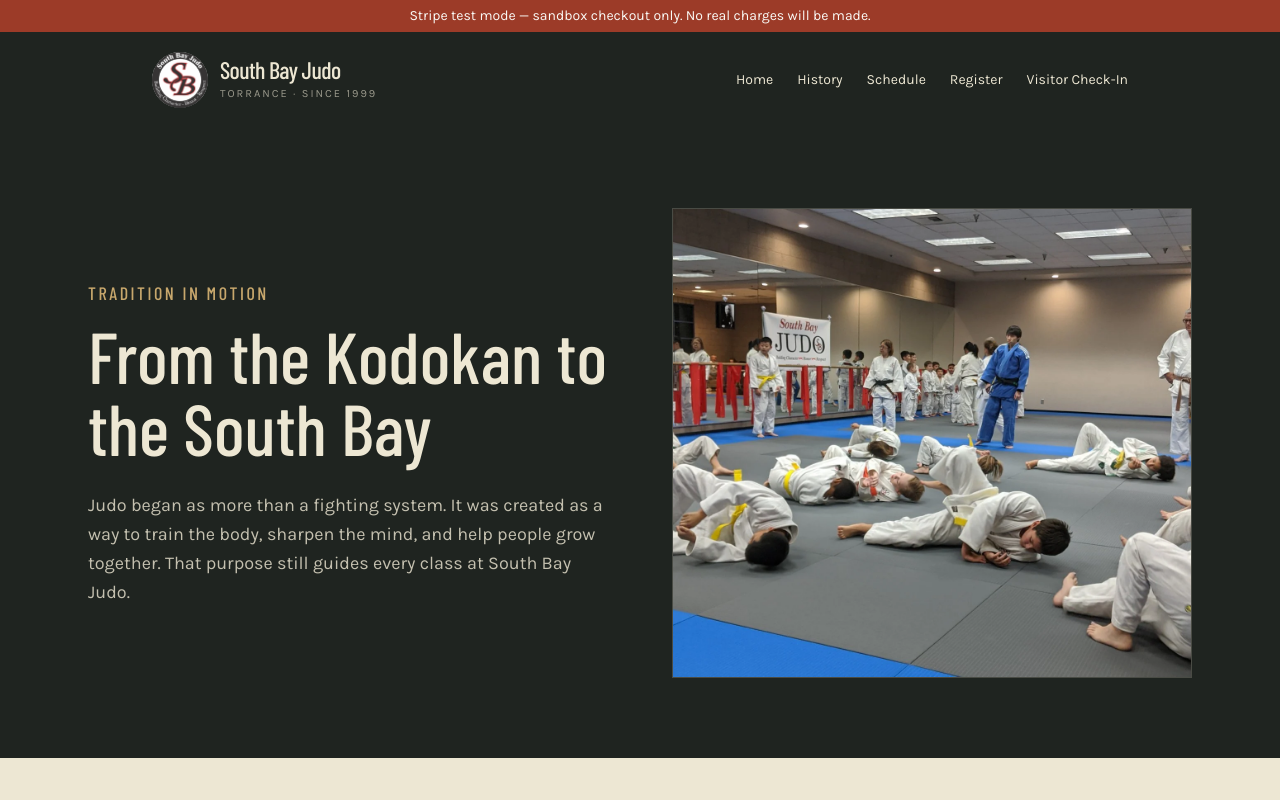
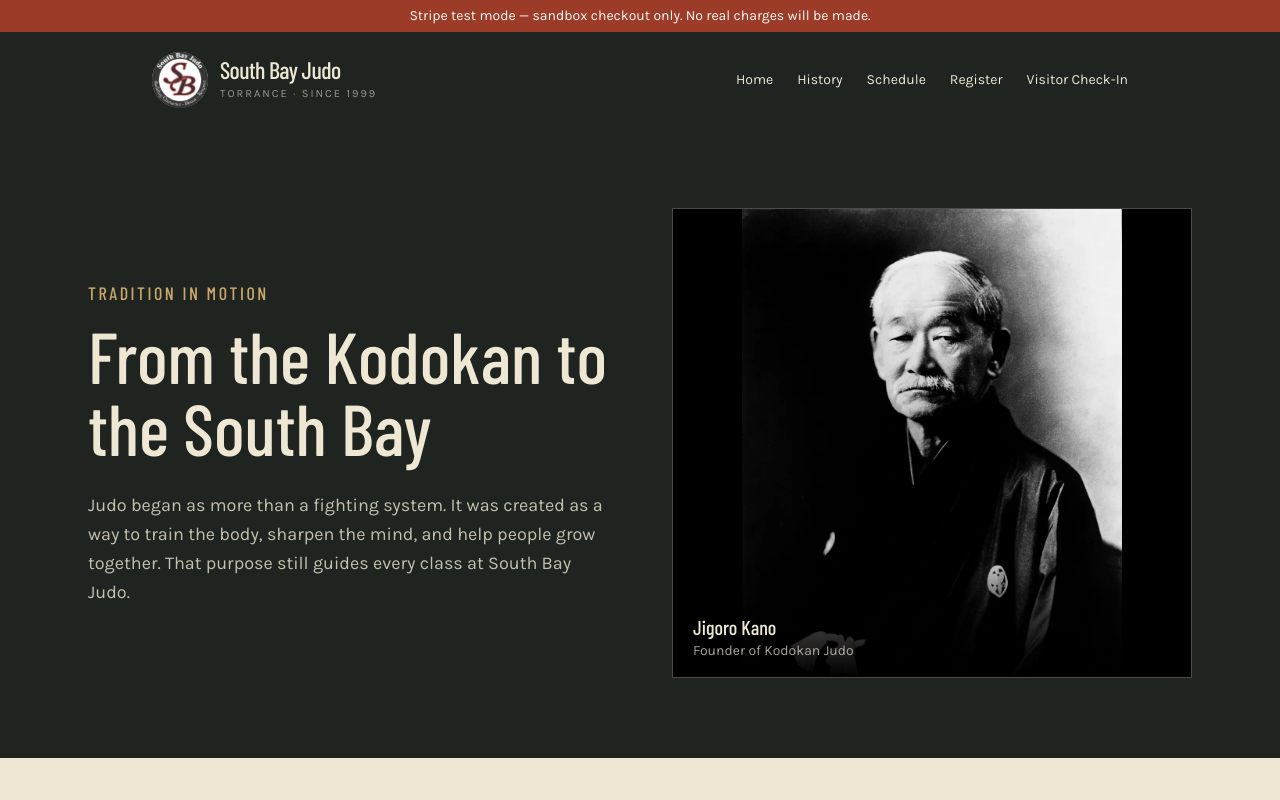
Before and after one commit to cshiosaki/southbayjudo, a Next.js app in the folder south-bay-judo/: page /history in a window 1280 px wide. Shown: the top 800 px of the page. Built offline with nearby package versions, Linux system fonts and the light colour scheme.

Commit message:
Use Jigoro Kano portrait on history page

```diff
--- a/south-bay-judo/app/history/page.tsx
+++ b/south-bay-judo/app/history/page.tsx
@@ -74,13 +74,17 @@ export default function HistoryPage() {
           </div>
           <div className="relative min-h-[350px] overflow-hidden border border-canvas/20 sm:min-h-[470px]">
             <Image
-              src="/images/south-bay-judo-practice.webp"
-              alt="South Bay Judo students practicing together on the mat"
+              src="/images/jigoro-kano.webp"
+              alt="Historic portrait of Jigoro Kano, founder of Kodokan Judo"
               fill
               sizes="(min-width: 1024px) 50vw, 100vw"
-              className="object-cover"
+              className="bg-black object-contain"
               priority
             />
+            <div className="absolute inset-x-0 bottom-0 bg-gradient-to-t from-black via-black/70 to-transparent px-5 pb-4 pt-16">
+              <p className="font-display text-xl">Jigoro Kano</p>
+              <p className="text-sm text-canvas/70">Founder of Kodokan Judo</p>
+            </div>
           </div>
         </div>
       </section>
@@ -216,6 +220,10 @@ export default function HistoryPage() {
           <a className="underline underline-offset-2" href="https://www.southbayjudo.com/home-5-4" target="_blank" rel="noreferrer">
             South Bay Judo archive
           </a>
+          . Jigoro Kano portrait: {" "}
+          <a className="underline underline-offset-2" href="https://commons.wikimedia.org/wiki/File:Jigoro-Kano-BW-4375px.jpg" target="_blank" rel="noreferrer">
+            Wikimedia Commons, public domain
+          </a>
           .
         </p>
       </section>
```
Also changed, not shown: south-bay-judo/public/images/jigoro-kano.webp (added).
